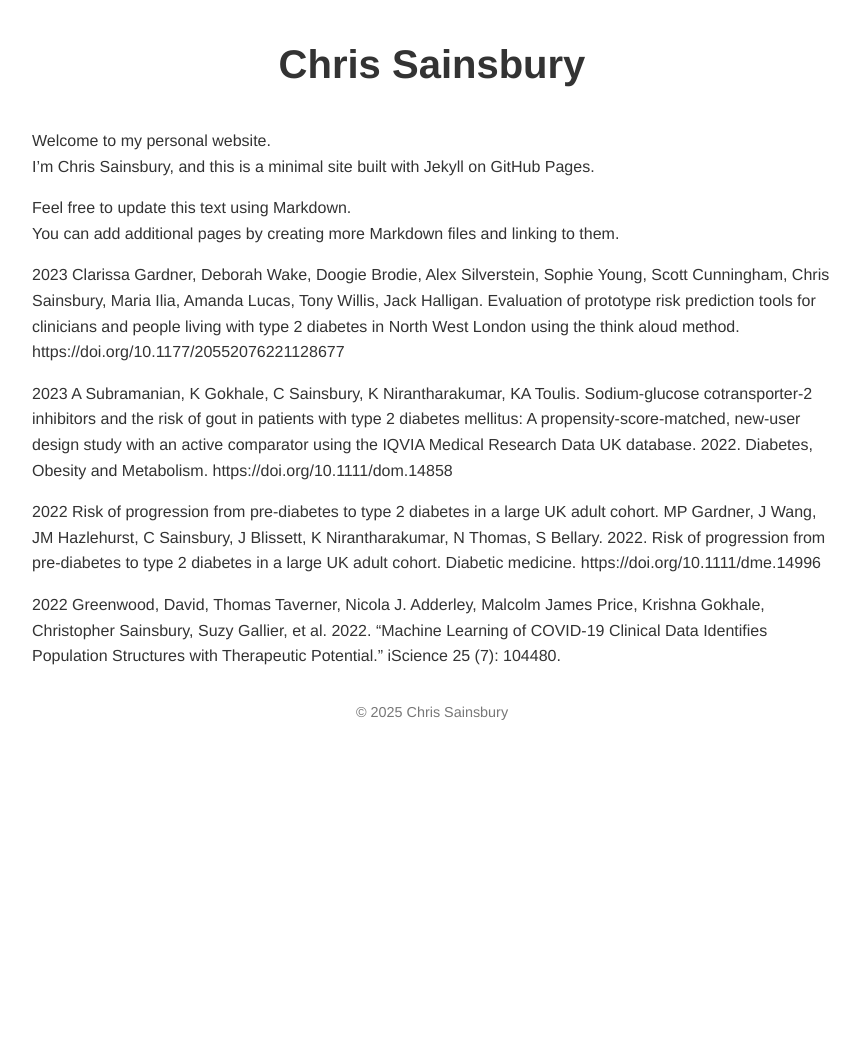
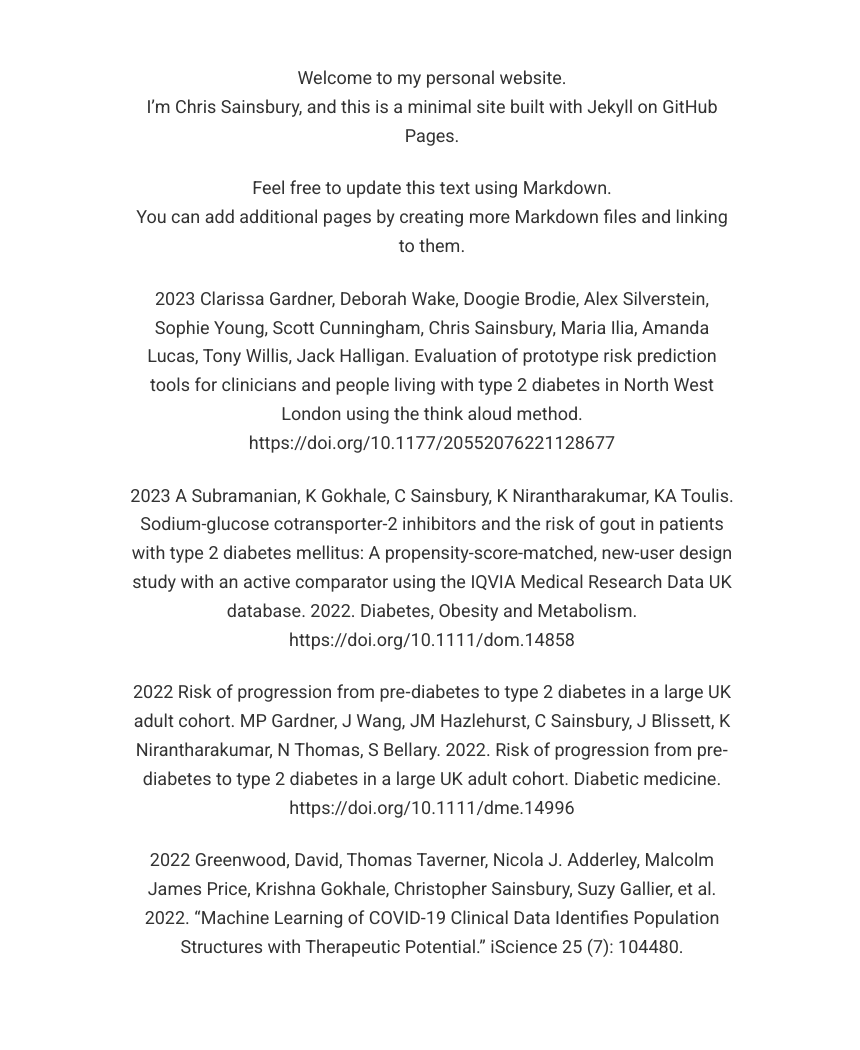
Before and after one commit to csainsbury/csainsbury.org.site, a Jekyll site: the page built from index.md, in a window 1280 px wide. Shown: the whole page, without its empty margins (208-1068 px from the left). Built offline with Jekyll 4.4.1, drawn with Linux system fonts in a browser that asks for light colours; before the commit the page ends 900 px from its top, so only the background shows below that.

Commit message:
change style

```diff
--- a/_layouts/default.html
+++ b/_layouts/default.html
@@ -2,28 +2,17 @@
 <!DOCTYPE html>
 <html lang="en">
   <head>
-    <meta charset="UTF-8">
-    <meta name="viewport" content="width=device-width, initial-scale=1.0">
-    <title>{{ page.title }} | {{ site.title }}</title>
-    <meta name="description" content="{{ site.description }}">
-    <link rel="stylesheet" href="{{ '/assets/css/style.css' | relative_url }}">
+    <meta charset="UTF-8" />
+    <meta name="viewport" content="width=device-width, initial-scale=1.0" />
+    <title>{{ page.title }} – {{ site.title }}</title>
+    <meta name="description" content="{{ site.description }}" />
+    <link rel="stylesheet" href="https://fonts.googleapis.com/css?family=Roboto:400,400i,700&display=swap">
+    <link rel="stylesheet" href="{{ '/assets/css/style.css' | relative_url }}" />
   </head>
   <body>
     <div class="container">
-      <!-- Optional header -->
-      <header>
-        <h1>{{ site.title }}</h1>
-      </header>
-
-      <!-- Page content -->
-      <main>
-        {{ content }}
-      </main>
-
-      <!-- Optional footer -->
-      <footer>
-        <p>&copy; {{ "now" | date: "%Y" }} Chris Sainsbury</p>
-      </footer>
+      <!-- Main Content -->
+      {{ content }}
     </div>
   </body>
 </html>
--- a/assets/css/style.css
+++ b/assets/css/style.css
@@ -1,57 +1,60 @@
 /* assets/css/style.css */
 
-/* Base styles */
+/* Reset some default spacing */
+* {
+  margin: 0;
+  padding: 0;
+  box-sizing: border-box;
+}
+
+/* Body styling */
 body {
-  font-family: "Helvetica Neue", Helvetica, Arial, sans-serif;
   background: #fff;
   color: #333;
-  margin: 0;
-  padding: 0;
+  font-family: 'Roboto', sans-serif;
+  font-size: 16px;
   line-height: 1.6;
 }
 
+/* Container centers content and limits the width */
 .container {
-  max-width: 800px;
+  max-width: 640px;
   margin: 0 auto;
-  padding: 2rem;
-}
-
-/* Header styles */
-header {
-  margin-bottom: 2rem;
+  padding: 4rem 1rem;
   text-align: center;
 }
 
-header h1 {
-  font-size: 2.5rem;
-  margin: 0;
+/* Main header styling */
+h1 {
+  font-size: 2.8rem;
+  margin-bottom: 1rem;
+  letter-spacing: 0.05em;
 }
 
-/* Main content */
-main {
-  margin-bottom: 2rem;
-}
-
-/* Footer styles */
-footer {
-  text-align: center;
-  font-size: 0.9rem;
-  color: #777;
+/* Paragraph styling */
+p {
+  margin-bottom: 1.5rem;
+  font-size: 1.125rem;
 }
 
 /* Link styling */
 a {
   color: inherit;
   text-decoration: none;
+  border-bottom: 1px solid transparent;
+  transition: border-color 0.2s;
 }
 
 a:hover {
-  text-decoration: underline;
+  border-color: #333;
 }
 
-/* Responsive adjustments */
-@media (max-width: 600px) {
-  .container {
-    padding: 1rem;
-  }
+/* Optional: spacing for navigation links if you add them later */
+.nav-links {
+  margin-top: 2rem;
 }
+
+.nav-links a {
+  margin: 0 0.5rem;
+  font-size: 1rem;
+}
```
Also changed, not shown: 2 other files.
